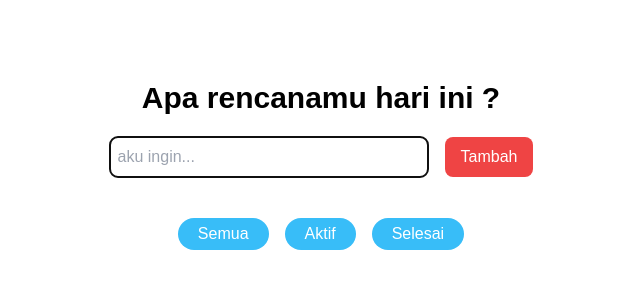
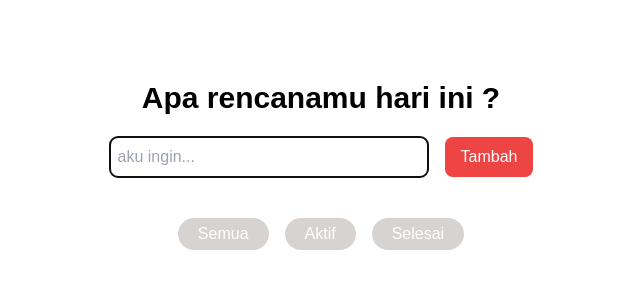
Before and after one commit to zaq99/todo-list-app, a React (Vite) app: page / in a window 1280 px wide. Shown: the top 300 px of the page, without its empty margins (319-959 px from the left). Built offline with nearby package versions, Linux system fonts and the light colour scheme.

Commit message:
update the project

```diff
--- a/index.html
+++ b/index.html
@@ -1,13 +1,15 @@
 <!DOCTYPE html>
 <html lang="en">
+
 <head>
   <meta charset="UTF-8" />
-    <link rel="icon" type="image/svg+xml" href="/vite.svg" />
   <meta name="viewport" content="width=device-width, initial-scale=1.0" />
-    <title>Vite + React</title>
+  <title>To do List</title>
 </head>
+
 <body>
   <div id="root"></div>
   <script type="module" src="/src/main.jsx"></script>
 </body>
+
 </html>
--- a/src/component/InputUser.jsx
+++ b/src/component/InputUser.jsx
@@ -46,7 +46,7 @@ const InputUser = (props) => {
                         onChange={(e) => handleChange(e)}
                         value={todo}
                         className="w-1/4 border border-stone-500 p-2 rounded-lg" placeholder="aku ingin..." autoFocus />
-                    <button onClick={() => add()} className="px-4 py-2 bg-red-500 rounded-lg text-white">Tambah</button>
+                    <button onClick={() => add()} className="px-4 py-2 bg-red-500 hover:bg-red-700 rounded-lg text-white">Tambah</button>
                 </div>
             </div>
         </>
--- a/src/component/ListKartu.jsx
+++ b/src/component/ListKartu.jsx
@@ -29,11 +29,11 @@ const ListKartu = (props) => {
     return (
         <>
             <div className="flex justify-center w-1/3  mx-auto mt-10 gap-4">
-                <button className="py-1 px-5 rounded-full bg-sky-400 text-white"
+                <button className="py-1 px-5 rounded-full bg-stone-300 hover:bg-sky-400 text-white"
                     onClick={() => setSort("all")}>Semua</button>
-                <button className="py-1 px-5 rounded-full bg-sky-400 text-white"
+                <button className="py-1 px-5 rounded-full bg-stone-300 hover:bg-sky-400 text-white"
                     onClick={() => setSort("active")}>Aktif</button>
-                <button className="py-1 px-5 rounded-full bg-sky-400 text-white"
+                <button className="py-1 px-5 rounded-full bg-stone-300 hover:bg-sky-400 text-white"
                     onClick={() => setSort("completed")}>Selesai</button>
             </div>
 
```
Lines whose indentation alone changed are shown as unchanged.
